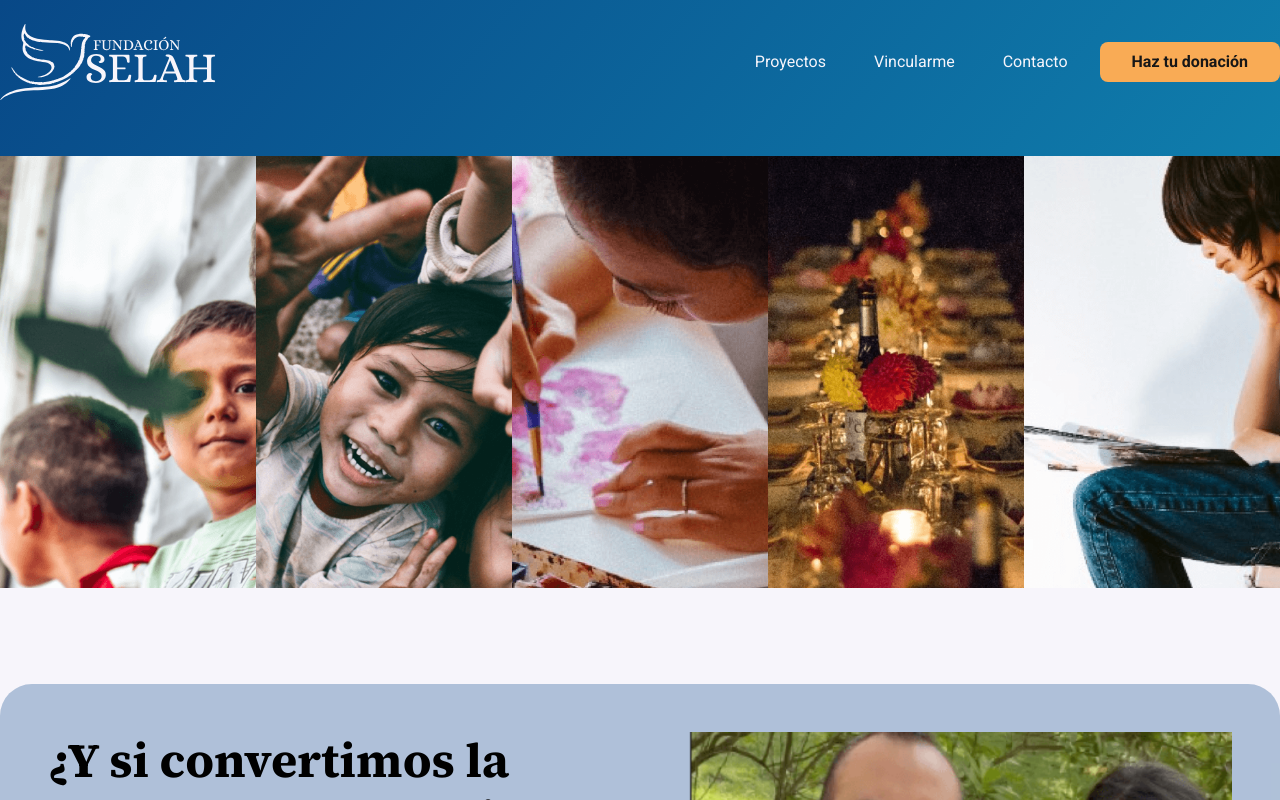
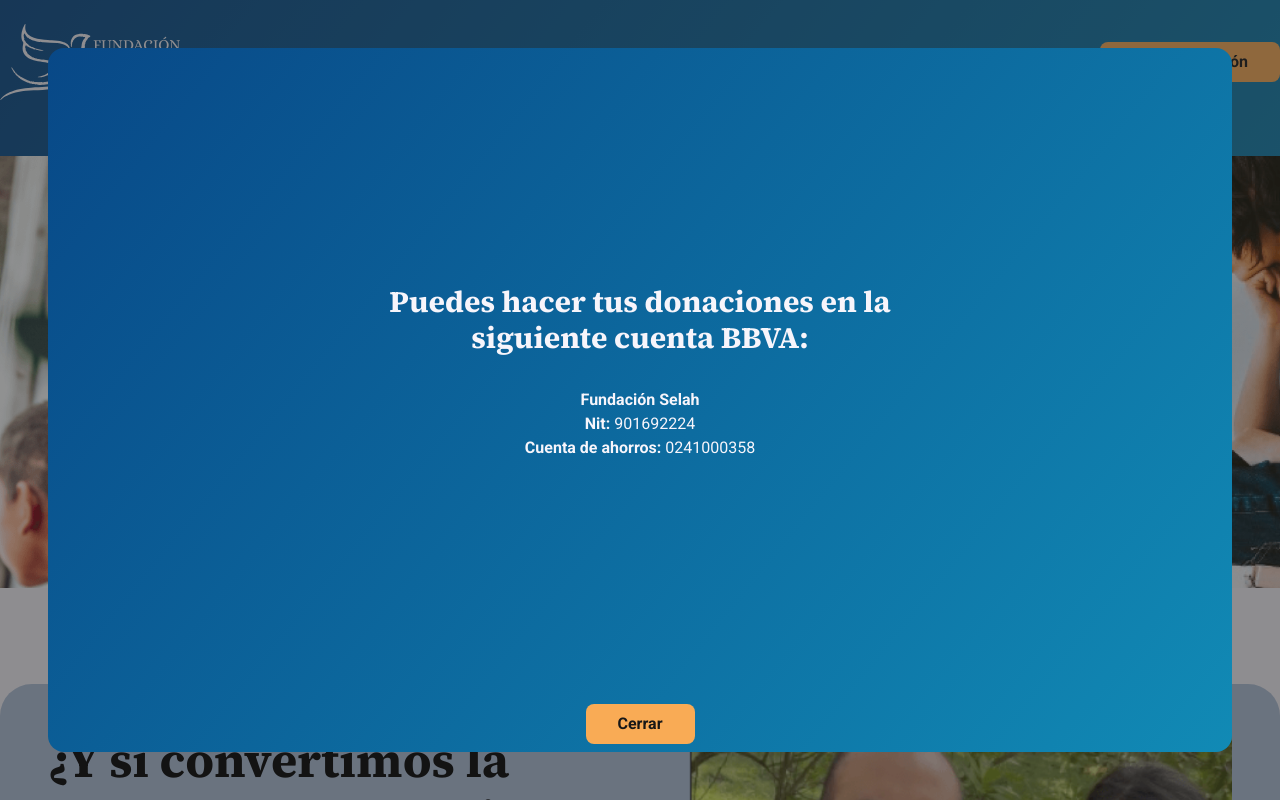
Before and after one commit to Fundacion-Selah/fundacion-selah, a Next.js app: page / in a window 1280 px wide. Both pictures are taken after a click on the button "Haz tu donación". Shown: the top 800 px of the page. Built offline with nearby package versions, Linux system fonts and the light colour scheme.

Commit message:
feat(home): ✨ Add video and donations modal

```diff
--- a/components/molecules/Modal/Modal.tsx
+++ b/components/molecules/Modal/Modal.tsx
@@ -1,6 +1,7 @@
 "use client";
 import { Button } from "@/components/atoms";
-import { createPortal } from "react-dom";
+import { useEffect } from "react";
+import { ReactPortal } from "..";
 
 interface ModalProps {
   children: React.ReactNode;
@@ -9,21 +10,38 @@
 }
 
 function Modal({ children, isOpen, closeModal }: ModalProps) {
+  // close modal on esc key
+  useEffect(() => {
+    const closeOnEscKey = (e: KeyboardEvent) =>
+      e.key === "Escape" ? closeModal() : null;
+    document.body.addEventListener("keydown", closeOnEscKey);
+
+    return () => {
+      document.body.removeEventListener("keydown", closeOnEscKey);
+    };
+  }, [closeModal]);
+
+  // prevent scroll on modal is open
+  useEffect(() => {
+    document.body.style.overflow = "hidden";
+
+    return () => {
+      document.body.style.overflow = "unset";
+    };
+  }, []);
+
+  if (!isOpen) return null;
+
   return (
-    <>
-      {isOpen &&
-        createPortal(
-          <>
-            <div className="modal fixed top-0 left-0 w-screen h-screen z-40 bg-neutral-800 opacity-50"></div>
-            <div className="fixed rounded flex flex-col min-w-fit overflow-hidden p-5 bg-zinc-800 inset-y-32 inset-x-12 z-50">
-              <h2>Modal</h2>
-              <Button onClick={closeModal}>Close</Button>
-              {children}
-            </div>{" "}
-          </>,
-          document.body
-        )}
-    </>
+    <ReactPortal>
+      <div className="fixed top-0 left-0 w-screen h-screen z-40 bg-neutral-800 opacity-50"></div>
+      <div className="fixed rounded-[1rem] grid grid-cols-1 grid-rows-[1fr_3.5rem] overflow-hidden bg-gradient-blue inset-y-12 inset-x-12 z-50 place-items-center">
+        <div className="modal__content">{children}</div>
+        <div className="modal__actions ">
+          <Button primary onClick={closeModal}>Cerrar</Button>
+        </div>
+      </div>{" "}
+    </ReactPortal>
   );
 }
 
--- a/components/molecules/Navbar/Navbar.tsx
+++ b/components/molecules/Navbar/Navbar.tsx
@@ -1,8 +1,12 @@
+"use client";
 import { Button } from "@/components/atoms";
 import Image from "next/image";
 import Link from "next/link";
+import { useState } from "react";
+import { Modal } from "../Modal";
 
 function Navbar() {
+  const [showModal, setShowModal] = useState(false);
   return (
     <nav className="flex justify-between items-center mt-6">
       <Link href="/">
@@ -16,24 +20,47 @@
 
       <ul className="flex items-center gap-4">
         <li>
-          <Link className="hover:underline py-2 px-4 font-sans text-ghost-white" href="/#proyectos">
+          <Link
+            className="hover:underline py-2 px-4 font-sans text-ghost-white"
+            href="/#proyectos"
+          >
             Proyectos
           </Link>
         </li>
         <li>
-          <Link className="hover:underline py-2 px-4 font-sans text-ghost-white" href="/#vincularme">
+          <Link
+            className="hover:underline py-2 px-4 font-sans text-ghost-white"
+            href="/#vincularme"
+          >
             Vincularme
           </Link>
         </li>
         <li>
-          <Link className="hover:underline py-2 px-4 font-sans text-ghost-white" href="/#contacto">
+          <Link
+            className="hover:underline py-2 px-4 font-sans text-ghost-white"
+            href="/#contacto"
+          >
             Contacto
           </Link>
         </li>
         <li>
-          <Button primary>Haz tu donación</Button>
+          <Button primary onClick={() => setShowModal(true)}>
+            Haz tu donación
+          </Button>
         </li>
       </ul>
+      {showModal ? (
+        <Modal isOpen={showModal} closeModal={() => setShowModal(false)}>
+          <div className=" text-ghost-white text-center max-w-xl">
+            <h3 className="font-serif font-bold text-3xl mb-8">
+              Puedes hacer tus donaciones en la siguiente cuenta BBVA:
+            </h3>
+            <p className="font-bold">Fundación Selah</p>
+            <p><span className="font-bold">Nit: </span>901692224</p>
+            <p><span className="font-bold">Cuenta de ahorros: </span>0241000358</p>
+          </div>
+        </Modal>
+      ) : null}
     </nav>
   );
 }
--- /dev/null
+++ b/components/molecules/ReactPortal/ReactPortal.tsx
@@ -0,0 +1,42 @@
+'use client';
+import { ReactNode, useLayoutEffect, useState } from "react";
+import { createPortal } from "react-dom";
+const defaultReactPortalProps = {
+  wrapperId: "react-portal",
+};
+type ReactPortalProps = {
+  children: ReactNode;
+  wrapperId: string;
+} & typeof defaultReactPortalProps;
+
+function ReactPortal({ children, wrapperId }: ReactPortalProps) {
+  const [wrapper, setWrapper] = useState<Element | null>(null);
+
+  useLayoutEffect(() => {
+    let element = document.getElementById(wrapperId);
+    let created = false;
+    if (!element) {
+      created = true;
+      const wrapper = document.createElement("div");
+      wrapper.setAttribute("id", wrapperId);
+      document.body.appendChild(wrapper);
+      element = wrapper;
+    }
+    setWrapper(element);
+
+    return () => {
+      if (created && element?.parentNode) {
+        element.parentNode.removeChild(element);
+      }
+    };
+  }, [wrapperId]);
+
+  if (wrapper === null) {
+    return null;
+  }
+
+  return createPortal(children, wrapper);
+}
+
+ReactPortal.defaultProps = defaultReactPortalProps;
+export default ReactPortal;
--- /dev/null
+++ b/components/molecules/ReactPortal/index.ts
@@ -0,0 +1 @@
+export { default as ReactPortal } from "./ReactPortal";
--- a/components/molecules/VideoBanner/VideoBanner.tsx
+++ b/components/molecules/VideoBanner/VideoBanner.tsx
@@ -2,11 +2,16 @@
 import { Button } from "@/components/atoms";
 import Image from "next/image";
 import Link from "next/link";
+import { useRouter } from "next/navigation";
 import { useState } from "react";
 import { Modal } from "../Modal";
 
 function VideoBanner() {
   const [showModal, setShowModal] = useState(false);
+  const router = useRouter();
+  const handleButtonClick = () => {
+    router.push("/#vincularme");
+  };
   return (
     <section className="videoBanner bg-polynesian-blue-30 rounded-[2rem] p-[3rem] w-full">
       <div className="videoBanner__container flex gap-8">
@@ -14,10 +19,12 @@
           <h2 className="font-serif font-bold text-5xl mb-8 leading-[3.6rem]">
             ¿Y si convertimos la bondad en una actitud y no en una excepción?
           </h2>
-          <Button>Conoce como te puedes vincular</Button>
+          <Button onClick={handleButtonClick}>
+            Conoce como te puedes vincular
+          </Button>
         </div>
         <div className="videoBanner__player">
-          <Link href="/#contacto" onClick={() => setShowModal(true)}>
+          <Link href="" onClick={() => setShowModal(true)}>
             <Image
               src="/video-thumbnail.png"
               alt="Video presentation"
@@ -27,11 +34,16 @@
           </Link>
         </div>
       </div>
-      <Modal isOpen={showModal} closeModal={() => setShowModal(false)}>
-        <>
-          <p>modal content</p>
-        </>
-      </Modal>
+      {showModal && (
+        <Modal isOpen={showModal} closeModal={() => setShowModal(false)}>
+          <video controls autoPlay className="">
+            <source
+              src="/videos/video-presentation-selah.mp4"
+              type="video/mp4"
+            />
+          </video>
+        </Modal>
+      )}
     </section>
   );
 }
--- a/components/molecules/index.ts
+++ b/components/molecules/index.ts
@@ -1,4 +1,5 @@
 export { Hero } from "./Hero";
 export { Navbar } from "./Navbar";
 export { ProjectItem } from "./ProjectItem";
+export { ReactPortal } from "./ReactPortal";
 export { VideoBanner } from "./VideoBanner";
```
Also changed, not shown: 1 other file (tests, documents, lock files or other folders).
